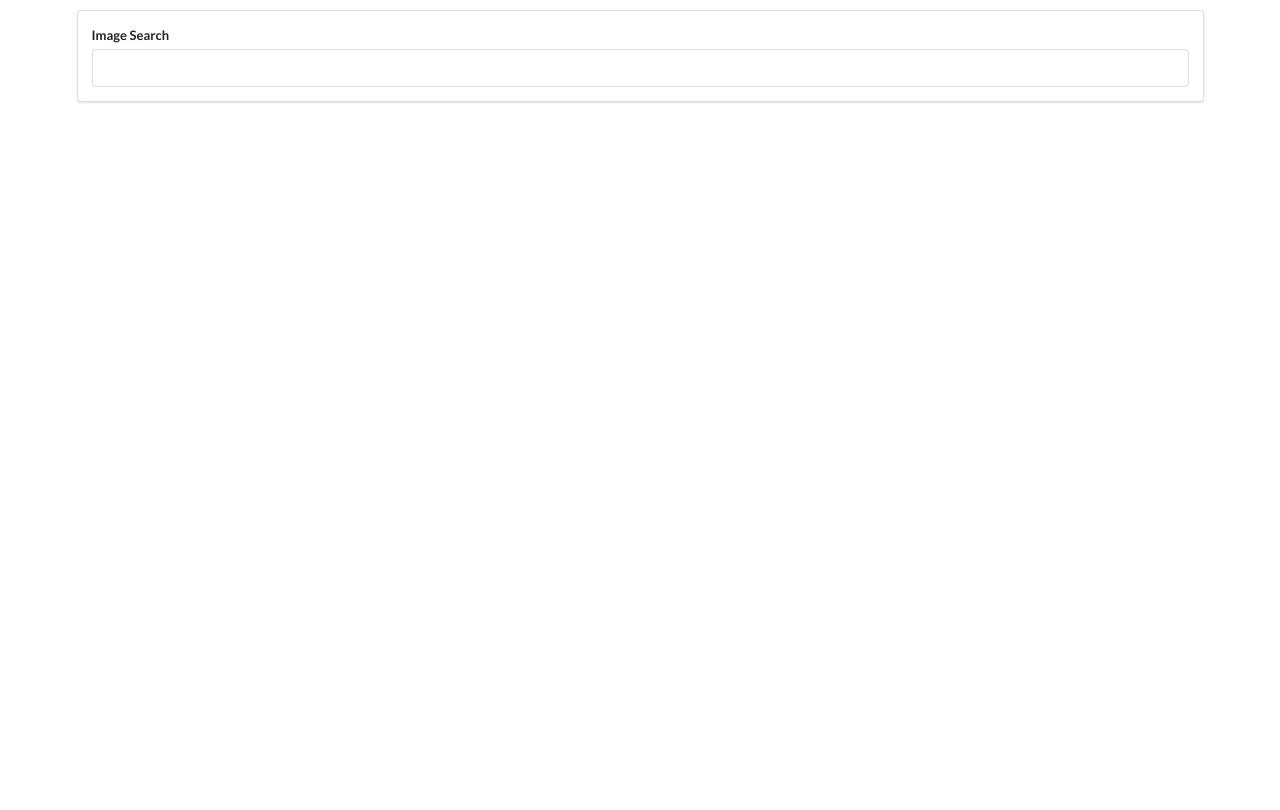
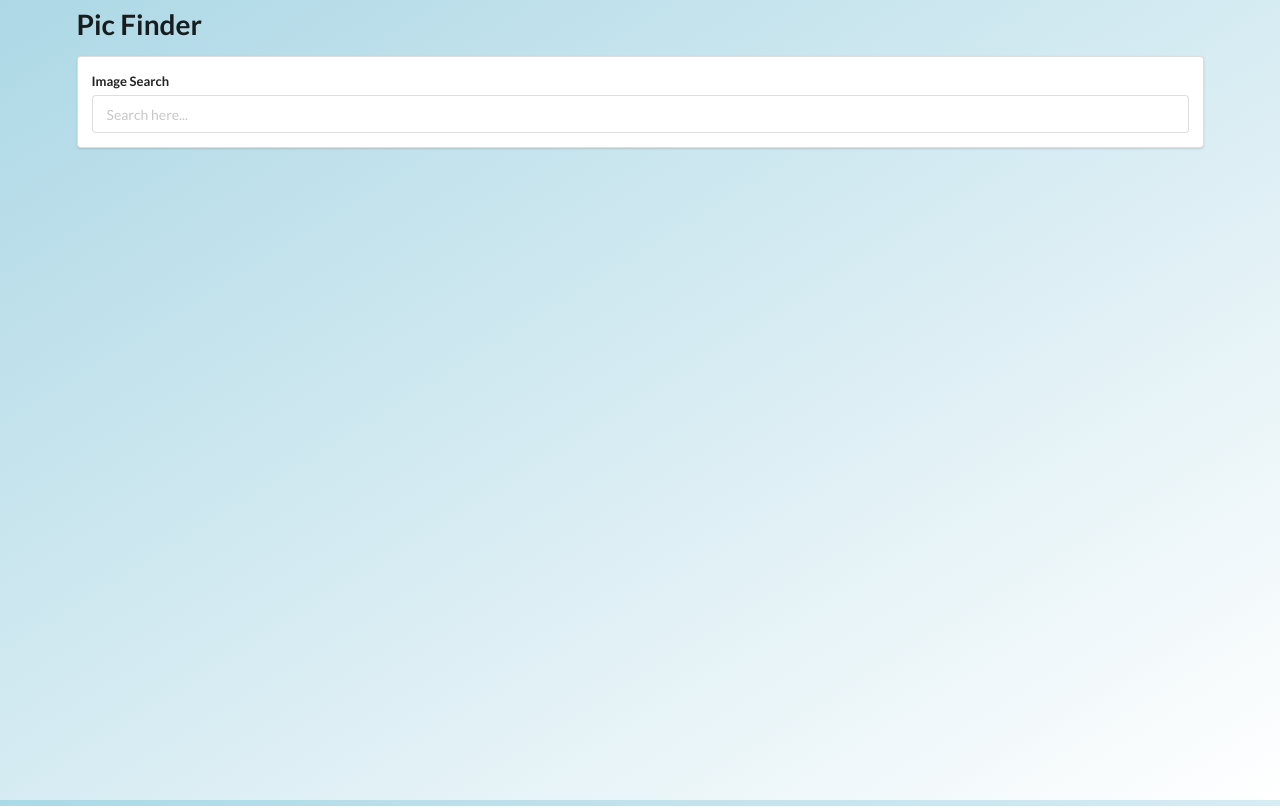
Before and after one commit to annakatarina1994/PicSearch, a React (Create React App) app: page / in a window 1280 px wide. Built offline with nearby package versions, Linux system fonts and the light colour scheme.

Commit message:
Making sure app still works and it does yay

```diff
--- a/public/index.html
+++ b/public/index.html
@@ -4,6 +4,7 @@
     <meta charset="utf-8" />
     <link rel="stylesheet" href="https://cdnjs.cloudflare.com/ajax/libs/semantic-ui/2.4.1/semantic.min.css"/>
     <link rel="icon" href="%PUBLIC_URL%/favicon.ico" />
+    <link rel="stylesheet" href="style.css" />
     <meta name="viewport" content="width=device-width, initial-scale=1" />
     <meta name="theme-color" content="#000000" />
     <meta
--- /dev/null
+++ b/public/style.css
@@ -0,0 +1,5 @@
+body {
+  background-image: linear-gradient(to bottom right, lightblue, white);
+  background-repeat: initial;
+  background-attachment: fixed;
+}
--- a/src/components/SearchBar.js
+++ b/src/components/SearchBar.js
@@ -11,16 +11,20 @@
 
     render(){
         return(
+          <div>
+          <h1 class="ui header">Pic Finder</h1>
           <div className="ui segment">
             <form onSubmit={this.onFormSubmit} className="ui form">
               <div className="field">
                 <label>Image Search</label>
                   <input
                     type="text"
+                    placeholder="Search here..."
                     value={this.state.term}
                     onChange={(e)=> this.setState({term: e.target.value})} />
               </div>
             </form>
+          </div>
           </div>
         );
     }
```
